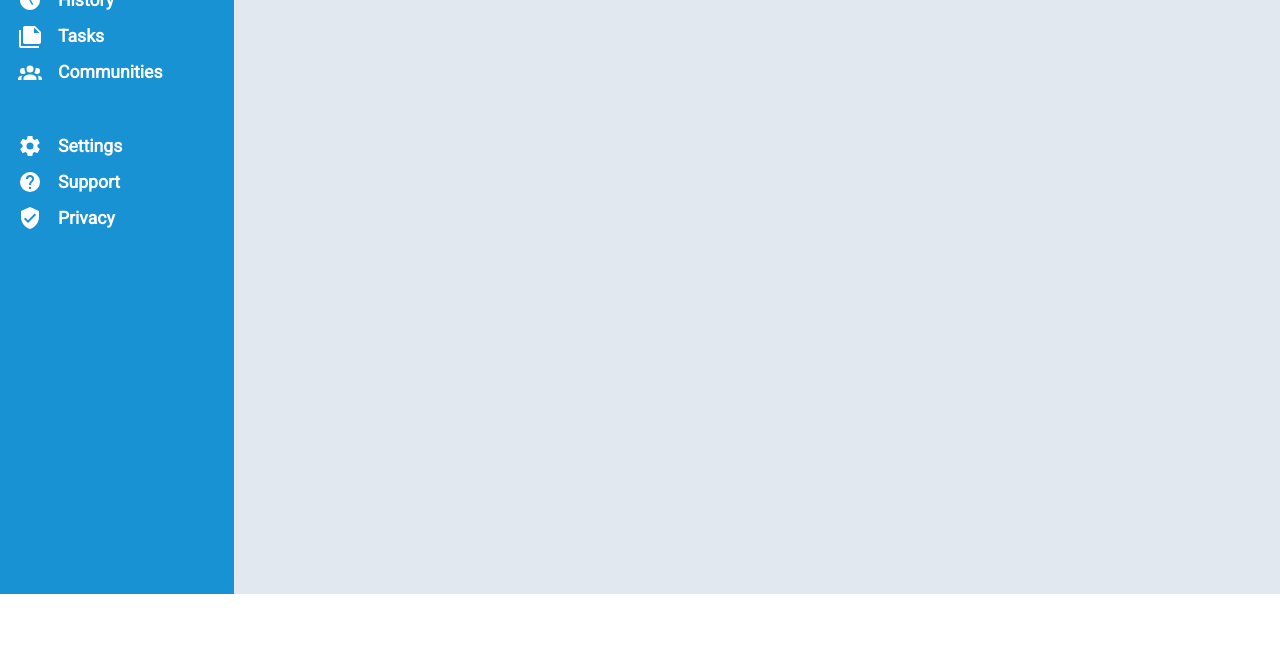
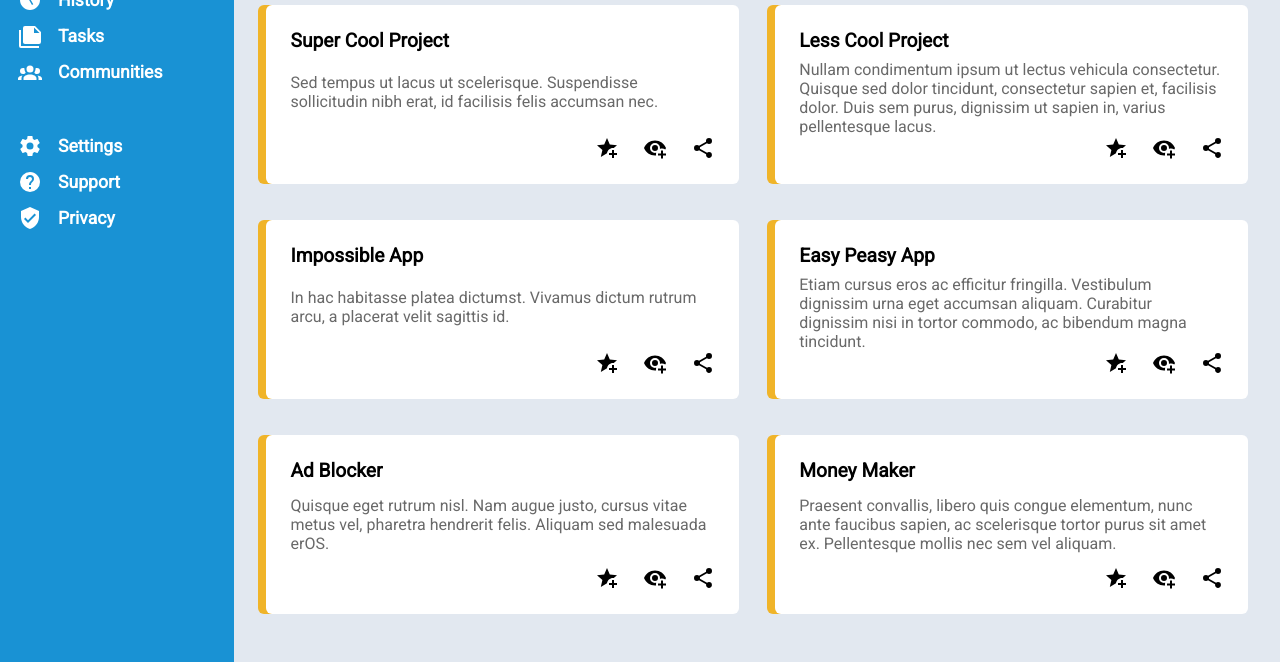
Before and after one commit to bstephe9/admin-dashboard, a plain HTML site: page index.html in a window 1280 px wide. Shown: the part 206-868 px from the top of the page. Before the commit the page ends 800 px from the top, so only its background shows below. Drawn offline with Linux system fonts and the light colour scheme.

Commit message:
feat: add project section

```diff
--- a/index.html
+++ b/index.html
@@ -152,8 +152,87 @@
           </div>
         </div>
       </div>
-      <div class="dashboard">Dashboard
-        <div class="project-section"></div>
+      <div class="dashboard">
+        <div class="project-section">
+          <div class="section-title">Your Projects</div>
+          <div id="projects">
+            <div class="project card">
+              <div class="project-title">Super Cool Project</div>
+              <div class="description">Sed tempus ut lacus ut scelerisque.
+                Suspendisse sollicitudin nibh erat, id facilisis felis accumsan
+                nec.
+              </div>
+              <div class="action-icons">
+                <img src="assets/star-plus.svg" alt="star-plus">
+                <img src="assets/eye-plus.svg" alt="star-plus">
+                <img src="assets/share-variant.svg" alt="star-plus">
+              </div>
+            </div>
+            <div class="project card">
+              <div class="project-title">Less Cool Project</div>
+              <div class="description">
+                Nullam condimentum ipsum ut lectus vehicula consectetur.
+                Quisque sed dolor tincidunt, consectetur sapien et, facilisis
+                dolor. Duis sem purus, dignissim ut sapien in, varius
+                pellentesque lacus.
+              </div>
+              <div class="action-icons">
+                <img src="assets/star-plus.svg" alt="star-plus">
+                <img src="assets/eye-plus.svg" alt="star-plus">
+                <img src="assets/share-variant.svg" alt="star-plus">
+              </div>
+            </div>
+            <div class="project card">
+              <div class="project-title">Impossible App</div>
+              <div class="description">
+                In hac habitasse platea dictumst. Vivamus dictum rutrum arcu, a
+                placerat velit sagittis id.
+              </div>
+              <div class="action-icons">
+                <img src="assets/star-plus.svg" alt="star-plus">
+                <img src="assets/eye-plus.svg" alt="star-plus">
+                <img src="assets/share-variant.svg" alt="star-plus">
+              </div>
+            </div>
+            <div class="project card">
+              <div class="project-title">Easy Peasy App</div>
+              <div class="description">
+                Etiam cursus eros ac efficitur fringilla. Vestibulum dignissim
+                urna eget accumsan aliquam. Curabitur dignissim nisi in tortor commodo, ac bibendum magna tincidunt.
+              </div>
+              <div class="action-icons">
+                <img src="assets/star-plus.svg" alt="star-plus">
+                <img src="assets/eye-plus.svg" alt="star-plus">
+                <img src="assets/share-variant.svg" alt="star-plus">
+              </div>
+            </div>
+            <div class="project card">
+              <div class="project-title">Ad Blocker</div>
+              <div class="description">
+                Quisque eget rutrum nisl. Nam augue justo, cursus vitae metus
+                vel, pharetra hendrerit felis. Aliquam sed malesuada erOS.
+              </div>
+              <div class="action-icons">
+                <img src="assets/star-plus.svg" alt="star-plus">
+                <img src="assets/eye-plus.svg" alt="star-plus">
+                <img src="assets/share-variant.svg" alt="star-plus">
+              </div>
+            </div>
+            <div class="project card">
+              <div class="project-title">Money Maker</div>
+              <div class="description">
+                Praesent convallis, libero quis congue elementum, nunc ante
+                faucibus sapien, ac scelerisque tortor purus sit amet ex.
+                Pellentesque mollis nec sem vel aliquam.
+              </div>
+              <div class="action-icons">
+                <img src="assets/star-plus.svg" alt="star-plus">
+                <img src="assets/eye-plus.svg" alt="star-plus">
+                <img src="assets/share-variant.svg" alt="star-plus">
+              </div>
+            </div>
+          </div>
+        </div>
         <div class="announcement-section"></div>
         <div class="trending-section"></div>
       </div>
--- a/styles.css
+++ b/styles.css
@@ -10,7 +10,6 @@ html {
 
 body {
   margin: 0;
-  height: 100vh;
   display: flex;
   font-family: Roboto, sans-serif;
 }
@@ -182,4 +181,52 @@ main {
 .dashboard {
   background-color: #e2e8f0;
   flex: 1;
+  padding: 24px 32px 48px;
 }
+
+.section-title {
+  color: dimgray;
+  font-size: larger;
+  font-weight: 900;
+  margin-bottom: 8px;
+}
+
+#projects {
+  display: grid;
+  grid-template-rows: repeat(3, 1fr);
+  grid-template-columns: repeat(2, 1fr);
+  gap: 36px;
+}
+
+.project {
+  padding: 24px;
+  display: grid;
+  box-shadow: -8px 0px #f0b429;
+}
+
+.card {
+  background-color: white;
+  border-radius: 6px;
+}
+
+.project-title {
+  font-size: larger;
+  font-weight: 900;
+  margin-bottom: 8px;
+}
+
+.description {
+  color: dimgray;
+}
+
+.action-icons {
+  align-self: end;
+  justify-self: end;
+  display: flex;
+  gap: 24px;
+}
+
+.action-icons img {
+  width: 24px;
+  height: 24px;
+}
```
Also changed, not shown: assets/eye-plus.svg (added), assets/share-variant.svg (added), assets/star-plus.svg (added).
